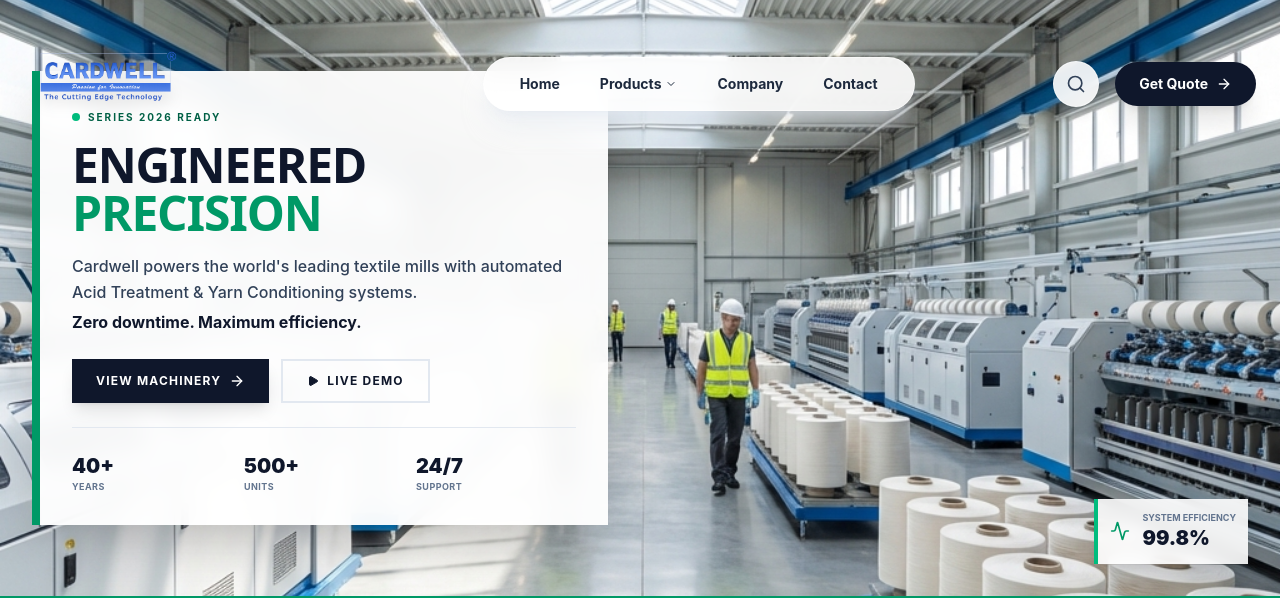
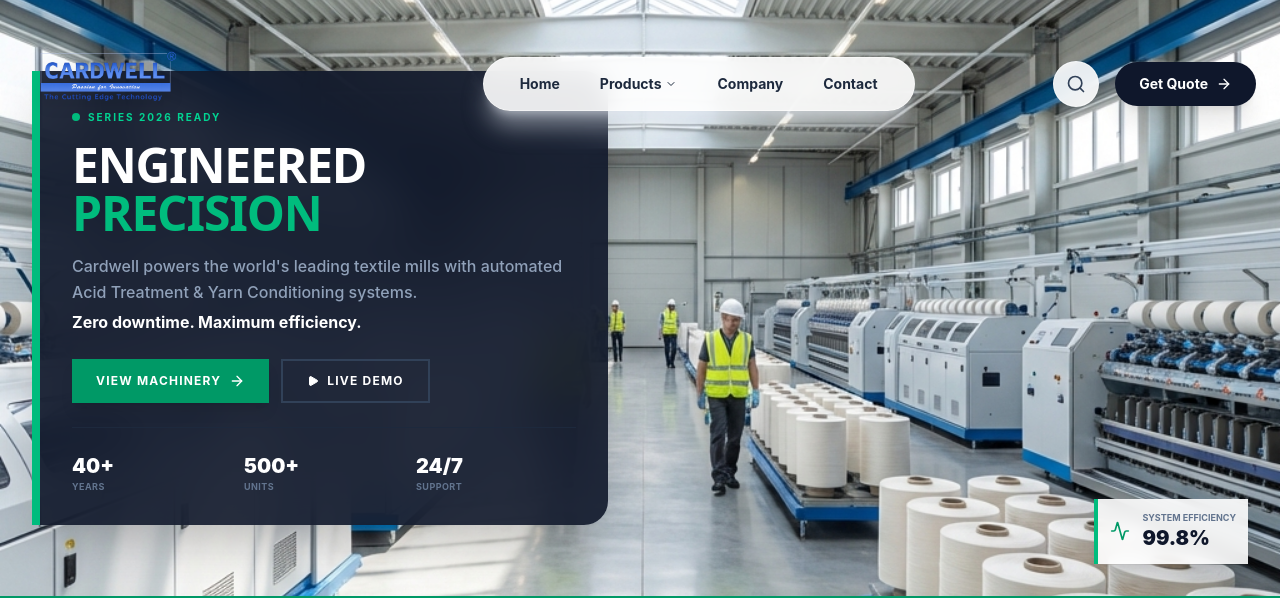
Before and after one commit to suryajagan2803-creator/carwell-website, a Next.js app: page / in a window 1280 px wide. Shown: the top 598 px of the page. Built offline with nearby package versions, Linux system fonts and the light colour scheme.

Commit message:
Latest update: Fixed Timeline scroll, added Product Catalog filters

```diff
--- a/src/components/Header.tsx
+++ b/src/components/Header.tsx
@@ -60,7 +60,7 @@ export default function Header() {
                             </button>
 
                             {/* Dropdown Menu */}
-                            <div className="absolute top-full left-1/2 -translate-x-1/2 pt-6 opacity-0 scale-95 pointer-events-none group-hover:opacity-100 group-hover:scale-100 group-hover:pointer-events-auto transition-all duration-300">
+                            <div className="absolute top-full left-0 pt-6 opacity-0 scale-95 pointer-events-none group-hover:opacity-100 group-hover:scale-100 group-hover:pointer-events-auto transition-all duration-300">
                                 <div className="w-72 rounded-2xl overflow-hidden p-2">
                                     <Link
                                         href="/fabric-processing"
--- a/src/components/Hero.tsx
+++ b/src/components/Hero.tsx
@@ -21,7 +21,7 @@ export default function Hero() {
 
             {/* Content Container (Compact Professional Card) */}
             <div className="container mx-auto px-6 md:px-8 relative z-20">
-                <div className="max-w-xl bg-white/95 backdrop-blur-md p-8 shadow-2xl border-l-8 border-emerald-600 animate-fade-slide-in">
+                <div className="max-w-xl bg-[#0F172A]/90 backdrop-blur-xl p-8 shadow-2xl border-l-8 border-emerald-500 animate-fade-slide-in rounded-r-3xl">
 
                     {/* Badge */}
                     <div className="inline-flex items-center gap-2 mb-4">
@@ -29,23 +29,23 @@ export default function Hero() {
                             <span className="animate-ping absolute inline-flex h-full w-full rounded-full bg-emerald-400 opacity-75"></span>
                             <span className="relative inline-flex rounded-full h-2 w-2 bg-emerald-500"></span>
                         </span>
-                        <span className="text-[10px] font-bold tracking-[0.2em] text-emerald-800 uppercase">
+                        <span className="text-[10px] font-bold tracking-[0.2em] text-emerald-400 uppercase">
                             Series 2026 Ready
                         </span>
                     </div>
 
                     {/* Headline */}
-                    <h1 className="text-3xl md:text-5xl font-black text-slate-900 leading-none tracking-tight uppercase mb-4">
+                    <h1 className="text-3xl md:text-5xl font-black text-white leading-none tracking-tight uppercase mb-4">
                         Engineered <br />
-                        <span className="text-emerald-600">
+                        <span className="text-emerald-500">
                             Precision
                         </span>
                     </h1>
 
                     {/* Description */}
-                    <p className="text-sm md:text-base text-slate-700 font-medium leading-relaxed mb-6">
+                    <p className="text-sm md:text-base text-slate-400 font-medium leading-relaxed mb-6">
                         Cardwell powers the world's leading textile mills with automated Acid Treatment & Yarn Conditioning systems.
-                        <strong className="block mt-1 text-slate-900">
+                        <strong className="block mt-1 text-white">
                             Zero downtime. Maximum efficiency.
                         </strong>
                     </p>
@@ -54,30 +54,30 @@ export default function Hero() {
                     <div className="flex flex-col sm:flex-row gap-3">
                         <Link
                             href="/products"
-                            className="inline-flex items-center justify-center gap-2 bg-slate-900 text-white px-6 py-3 font-bold text-xs uppercase tracking-widest hover:bg-emerald-600 transition-all shadow-lg hover:shadow-emerald-500/30 rounded-none group"
+                            className="inline-flex items-center justify-center gap-2 bg-emerald-600 text-white px-6 py-3 font-bold text-xs uppercase tracking-widest hover:bg-emerald-500 transition-all shadow-lg hover:shadow-emerald-500/30 rounded-none group"
                         >
                             View Machinery
                             <ArrowRight className="w-4 h-4 group-hover:translate-x-1 transition-transform" />
                         </Link>
 
-                        <button className="inline-flex items-center justify-center gap-2 px-6 py-3 bg-transparent text-slate-900 border-2 border-slate-200 font-bold text-xs uppercase tracking-widest hover:border-slate-900 hover:bg-slate-50 transition-all rounded-none">
+                        <button className="inline-flex items-center justify-center gap-2 px-6 py-3 bg-transparent text-white border-2 border-slate-700 font-bold text-xs uppercase tracking-widest hover:border-emerald-500 hover:text-emerald-400 transition-all rounded-none">
                             <Play className="w-3 h-3 fill-current" />
                             Live Demo
                         </button>
                     </div>
 
                     {/* Quick Stats Panel inside Card */}
-                    <div className="grid grid-cols-3 gap-3 mt-6 pt-6 border-t border-slate-200">
+                    <div className="grid grid-cols-3 gap-3 mt-6 pt-6 border-t border-slate-800">
                         <div>
-                            <div className="text-xl font-black text-slate-900">40+</div>
+                            <div className="text-xl font-black text-white">40+</div>
                             <div className="text-[9px] font-bold text-slate-500 uppercase tracking-wider">Years</div>
                         </div>
                         <div>
-                            <div className="text-xl font-black text-slate-900">500+</div>
+                            <div className="text-xl font-black text-white">500+</div>
                             <div className="text-[9px] font-bold text-slate-500 uppercase tracking-wider">Units</div>
                         </div>
                         <div>
-                            <div className="text-xl font-black text-slate-900">24/7</div>
+                            <div className="text-xl font-black text-white">24/7</div>
                             <div className="text-[9px] font-bold text-slate-500 uppercase tracking-wider">Support</div>
                         </div>
                     </div>
```
